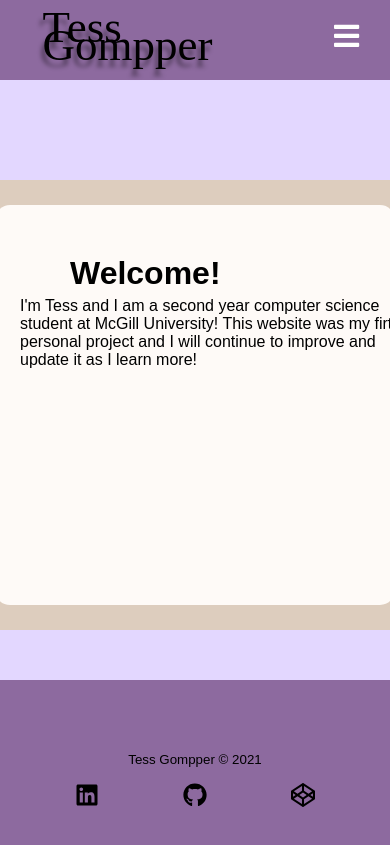
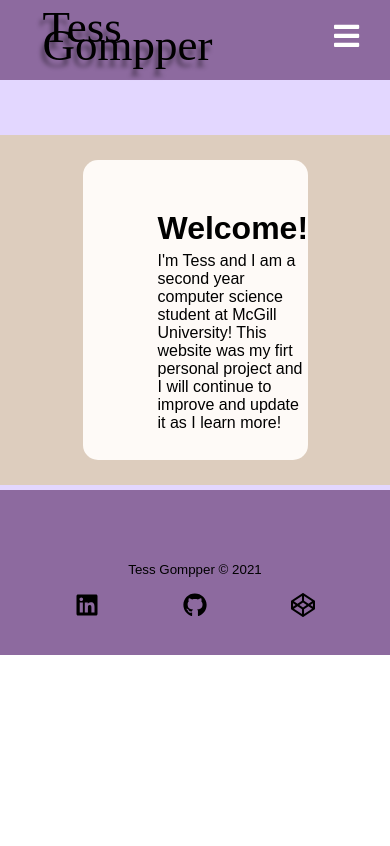
Before and after one commit to tgompper1/myWebsite, a React (Create React App) app: page / in a window 390 px wide. Shown: the top 846 px of the page. Built offline with nearby package versions, Linux system fonts and the light colour scheme.

Commit message:
bubbles update

```diff
--- a/src/components/pages/About/About.css
+++ b/src/components/pages/About/About.css
@@ -1,12 +1,12 @@
-.bubble__container{
+.aboutbubble__container{
     background-color: #e3d7ff;
-    height:600px;
+    height:700px;
     justify-content: center;
     display:flex;
     padding-top: 50px;
 }
 
-.bubble__container2{
+.aboutbubble__container2{
     background-color: #ddcdbe;
     height: 450px;
     width: 450px;
@@ -16,7 +16,7 @@
     display: flex;
 }
 
-.bubble{
+.aboutbubble{
     background-color: #fefaf7;
     height: 400px;
     width: 400px;
@@ -25,13 +25,13 @@
     align-items: center;
 }
 
-.bubble h1{
+.aboutbubble h1{
     color: #000;
     padding-left: 75px;
     padding-top: 50px;
 }
 
-.bubble p{
+.aboutbubble p{
     color: #000;
     padding-left: 25px;
     padding-top: 5px;
--- a/src/components/pages/About/About.js
+++ b/src/components/pages/About/About.js
@@ -3,9 +3,9 @@ import './About.css'
 
 function About() {
     return (
-        <div class='bubble__container'>
-            <div class='bubble__container2'>
-                <div class='bubble'>
+        <div class='aboutbubble__container'>
+            <div class='aboutbubble__container2'>
+                <div class='aboutbubble'>
                     <h1>About Me</h1>
                     <p>Hi, my name is Tess Gompper and I am a current second year student majoring in
                         computer science at <a href="https://www.cs.mcgill.ca/academic/undergrad/ba/"><nobr>McGill University</nobr></a> with an
--- a/src/components/pages/Experience/Experience.js
+++ b/src/components/pages/Experience/Experience.js
@@ -6,7 +6,7 @@ function Experience() {
     return (
         <>
            <HeroSection {...experienceFord}/>
-           <HeroSection {...experienceObjTwo}/>
+           {/* <HeroSection {...experienceObjTwo}/> */}
         </>
     )
 }
--- a/src/components/pages/Home/Home.css
+++ b/src/components/pages/Home/Home.css
@@ -1,4 +1,4 @@
-.bubble__container{
+.homebubble__container{
     background-color: #e3d7ff;
     height: 410px;
     justify-content: center;
@@ -6,7 +6,7 @@
     padding-top: 50px;
 }
 
-.bubble__container2{
+.homebubble__container2{
     background-color: #ddcdbe;
     height: 350px;
     width: 450px;
@@ -16,7 +16,7 @@
     display: flex;
 }
 
-.bubble{
+.homebubble{
     background-color: #fefaf7;
     height: 300px;
     width: 400px;
@@ -25,20 +25,20 @@
     align-items: center;
 }
 
-.bubble h1{
+.homebubble h1{
     color: #000;
     padding-left: 75px;
     padding-top: 50px;
 }
 
-.bubble p{
+.homebubble p{
     color: #000;
     padding-left: 75px;
     padding-top: 5px;
 }
 
 @media screen and (max-width: 960px){
-    .bubble__container{
+    .homebubble__container{
         display: flex;
         flex-direction: column;
         justify-content: center;
@@ -47,7 +47,7 @@
     }
 
 
-    .bubble{
+    .homebubble{
         width: 50%;
     }
 }
--- a/src/components/pages/Home/Home.js
+++ b/src/components/pages/Home/Home.js
@@ -3,9 +3,9 @@ import './Home.css'
 
 function Home() {
     return (
-        <div class='bubble__container'>
-            <div class = 'bubble__container2'>
-            <div class='bubble'>
+        <div class='homebubble__container'>
+            <div class = 'homebubble__container2'>
+            <div class='homebubble'>
                 <h1>Welcome!</h1>
                 <p>I'm Tess and I am a second year computer science student at McGill University!
                     This website was my firt personal project and I will continue to improve and update it as I learn more!</p>
--- a/src/components/pages/Projects/Projects.js
+++ b/src/components/pages/Projects/Projects.js
@@ -7,7 +7,7 @@ function Projects() {
     return (
         <>
            <HeroSection {...projectObjOne}/>
-           <HeroSection {...projectObjTwo}/>
+           {/* <HeroSection {...projectObjTwo}/> */}
         </>
     )
 }
```
